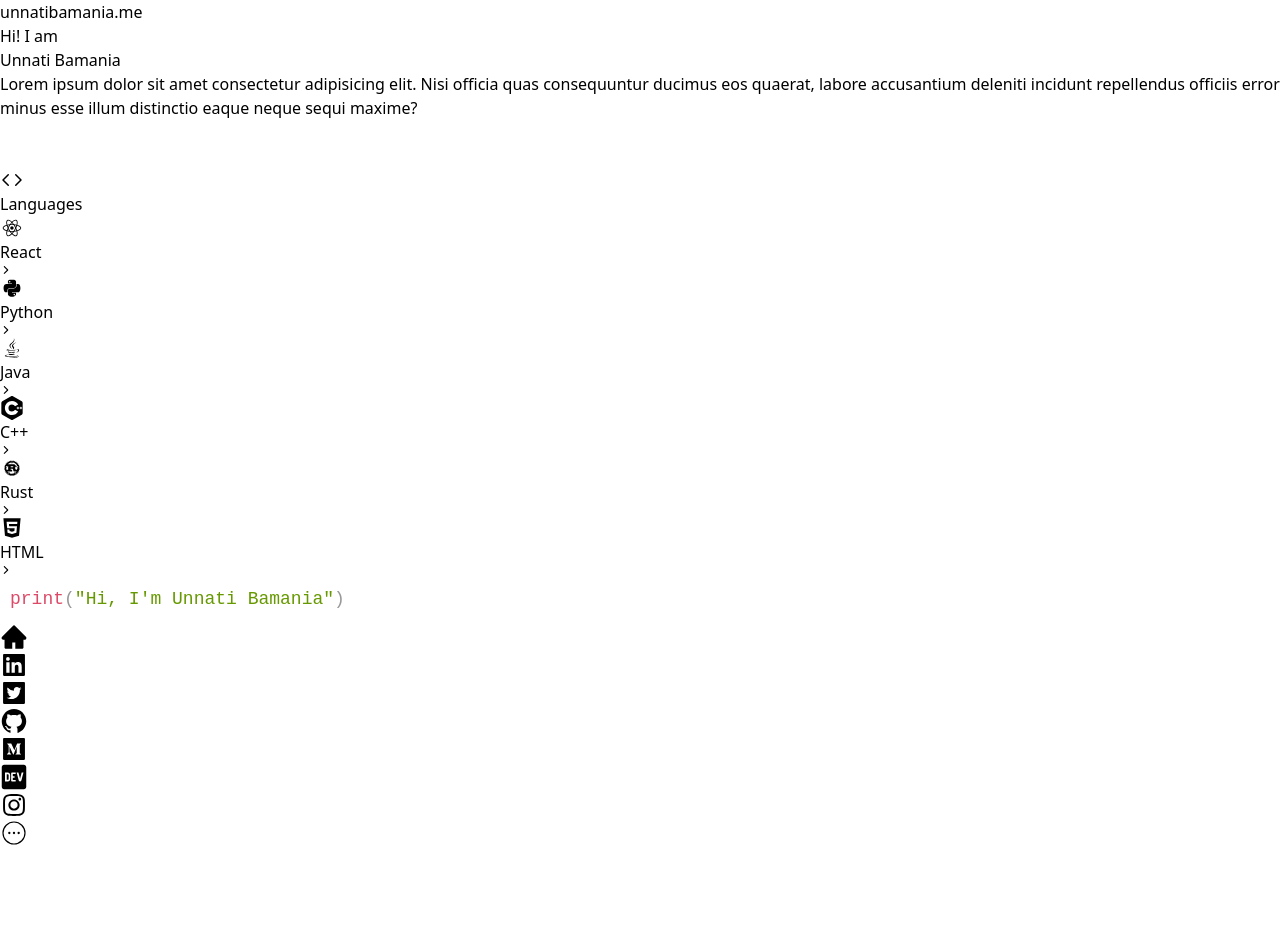
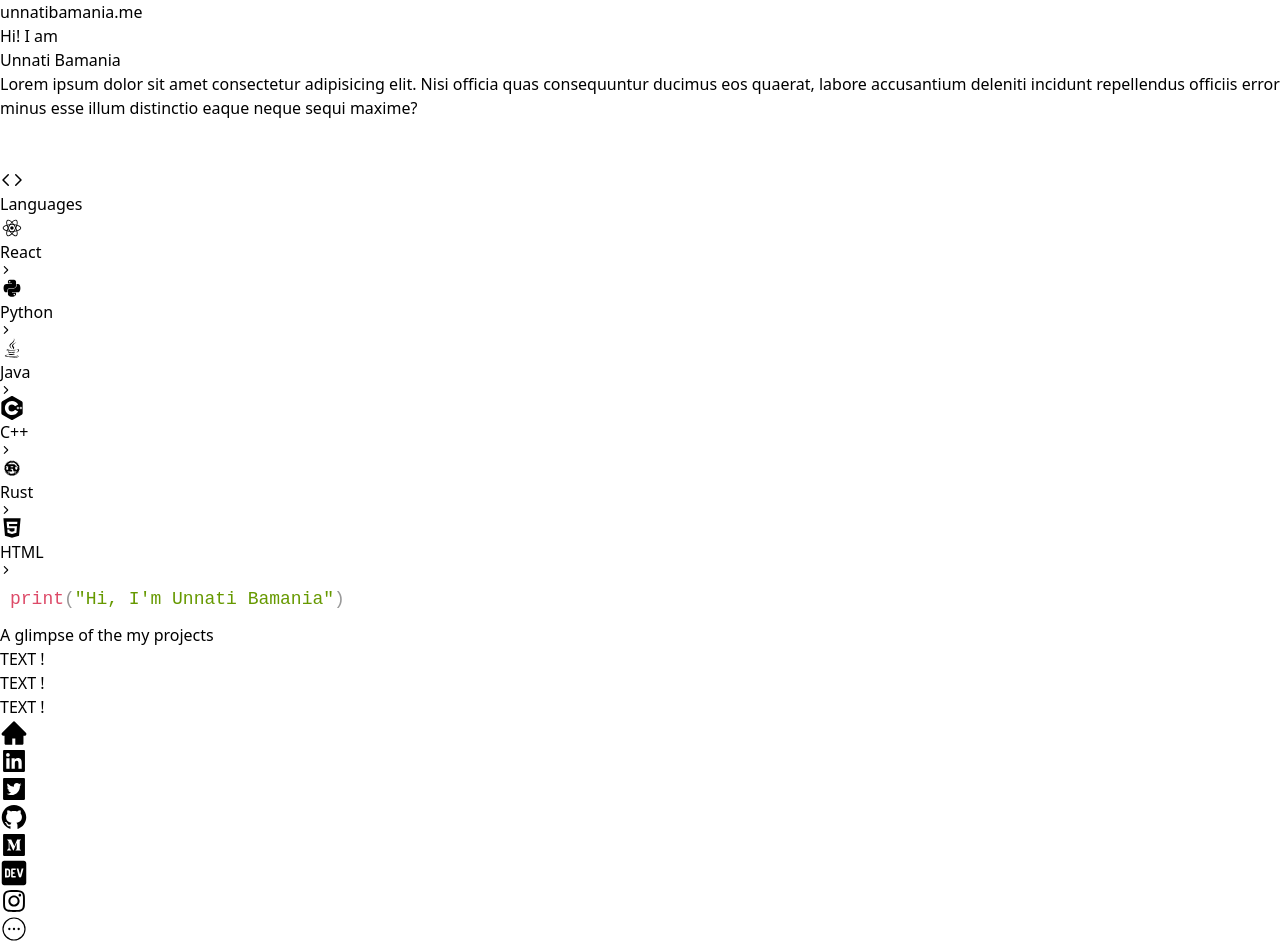
Before and after one commit to unnati2000/portfolio, a Next.js app: page / in a window 1280 px wide. Before the commit the page ends 847 px from the top, so only its background shows below. Built offline with nearby package versions, Linux system fonts and the light colour scheme.

Commit message:
feat(projects): project section layout

```diff
--- /dev/null
+++ b/src/components/home/Projects.component.tsx
@@ -0,0 +1,26 @@
+const Projects = () => {
+  return (
+    <div className="flex justify-center items-center flex-col gap-8">
+      <h1 className="text-indigo-500 text-6xl">
+        A glimpse of the my{' '}
+        <span className="font-bold bg-gradient-to-r from-sky-500 via-blue-600 to-indigo-600  text-transparent bg-clip-text">
+          {' '}
+          projects
+        </span>
+      </h1>
+      <div className="flex justify-around items-center gap-12">
+        <div>
+          <h1 className="text-lg text-white">TEXT !</h1>
+        </div>
+        <div>
+          <h1 className="text-lg text-white">TEXT !</h1>
+        </div>
+        <div>
+          <h1 className="text-lg text-white">TEXT !</h1>
+        </div>
+      </div>
+    </div>
+  );
+};
+
+export default Projects;
--- a/src/pages/index.tsx
+++ b/src/pages/index.tsx
@@ -1,3 +1,4 @@
+import Projects from '@/components/home/Projects.component';
 import HeroSection from '../components/home/HeroSection.component';
 
 import { Inter } from 'next/font/google';
@@ -16,10 +17,13 @@
         </p>
       </div>
 
-      <div className="flex justify-center items-center hero relative">
-        <div className="absolute h-72 w-48 bg-purple-700 highlight-div top-72 left-44 -z-1 blur-3xl opacity-50 rounded-full rotate-45 overflow-hidden" />
-        <div className="absolute h-72 w-48 bg-cyan-800 highlight-div top-10 right-40 -z-1 blur-3xl opacity-60 rounded-full rotate-45 overflow-hidden" />
-        <HeroSection />
+      <div className="flex flex-col gap-10">
+        <div className="flex justify-center items-center hero relative">
+          <div className="absolute h-72 w-48 bg-purple-700 highlight-div top-72 left-44 -z-1 blur-3xl opacity-50 rounded-full rotate-45 overflow-hidden" />
+          <div className="absolute h-72 w-48 bg-cyan-800 highlight-div top-10 right-40 -z-1 blur-3xl opacity-60 rounded-full rotate-45 overflow-hidden" />
+          <HeroSection />
+        </div>
+        <Projects />
       </div>
     </div>
   );
```
